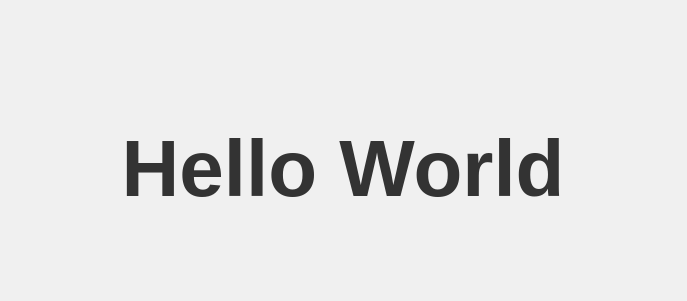
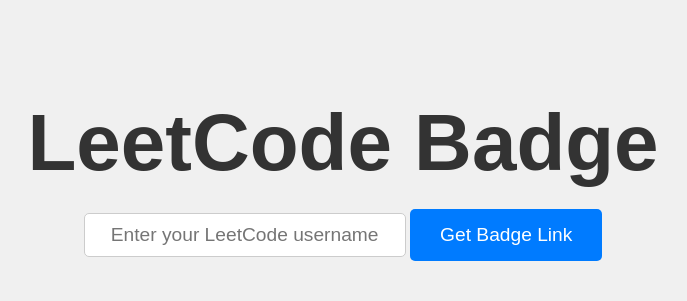
Before and after one commit to andrew-pavlov-ua/LeetCode-Widget, a plain HTML site: page public/view/index.html in a window 1280 px wide. Shown: the part 230-531 px from the top of the page, without its empty margins (297-984 px from the left). Drawn offline with Linux system fonts and the light colour scheme.

Commit message:
changed index

```diff
--- a/public/view/index.html
+++ b/public/view/index.html
@@ -3,36 +3,46 @@
 <head>
     <meta charset="UTF-8">
     <meta name="viewport" content="width=device-width, initial-scale=1.0">
-    <title>Hello World</title>
-    <link rel="stylesheet" href="style.css">
+    <title>LeetCode Badge</title>
     <style>
         body, html {
             height: 100%;
             margin: 0;
             display: flex;
-            flex-direction: column; /* Располагаем элементы по вертикали */
+            flex-direction: column;
             justify-content: center;
             align-items: center;
-            background-color: #f0f0f0; /* Цвет фона */
+            background-color: #f0f0f0;
             font-family: Arial, sans-serif;
         }
 
         h1 {
             font-size: 5rem;
             color: #333;
-            margin-bottom: 20px; /* Отступ снизу */
+            margin-bottom: 20px;
         }
 
-        .button-container {
+        .input-container {
             display: flex;
-            justify-content: center;
+            flex-direction: column;
+            align-items: center;
+        }
+
+        .input {
+            padding: 10px;
+            font-size: 1.2rem;
+            margin-bottom: 20px;
+            border: 1px solid #ccc;
+            border-radius: 5px;
+            width: 300px;
+            text-align: center;
         }
 
         .button {
             padding: 15px 30px;
             font-size: 1.2rem;
             color: #fff;
-            background-color: #007bff; /* Цвет кнопки */
+            background-color: #007bff;
             border: none;
             border-radius: 5px;
             cursor: pointer;
@@ -43,16 +53,43 @@
         }
 
         .button:hover {
-            background-color: #0056b3; /* Цвет кнопки при наведении */
-            transform: scale(1.05); /* Немного увеличиваем кнопку при наведении */
+            background-color: #0056b3;
+            transform: scale(1.05);
+        }
+
+        .badge-link {
+            margin-top: 20px;
+            font-size: 1.2rem;
+            color: #007bff;
         }
     </style>
 </head>
 <body>
-<h1>Hello World</h1>
-<br><br>
+<h1>LeetCode Badge</h1>
 
-<form
+<div class="input-container">
+    <form id="usernameForm">
+        <input type="text" id="usernameInput" name="username" placeholder="Enter your LeetCode username" class="input" required>
+        <button type="submit" class="button">Get Badge Link</button>
+    </form>
+    <div id="badgeLink" class="badge-link"></div>
+</div>
+
+<script>
+    document.getElementById('usernameForm').addEventListener('submit', function(event) {
+        event.preventDefault(); // Предотвращаем стандартное поведение формы
+
+        // Получаем значение введенного ника
+        const username = document.getElementById('usernameInput').value;
+
+        // Создаем ссылку на бейдж
+        const badgeUrl = `http://localhost:8080/api/${username}/badge.svg`;
+
+        // Отображаем ссылку на бейдж
+        const badgeLinkDiv = document.getElementById('badgeLink');
+        badgeLinkDiv.innerHTML = `<a href="${badgeUrl}" target="_blank">${badgeUrl}</a>`;
+    });
+</script>
 
 </body>
 </html>
```
